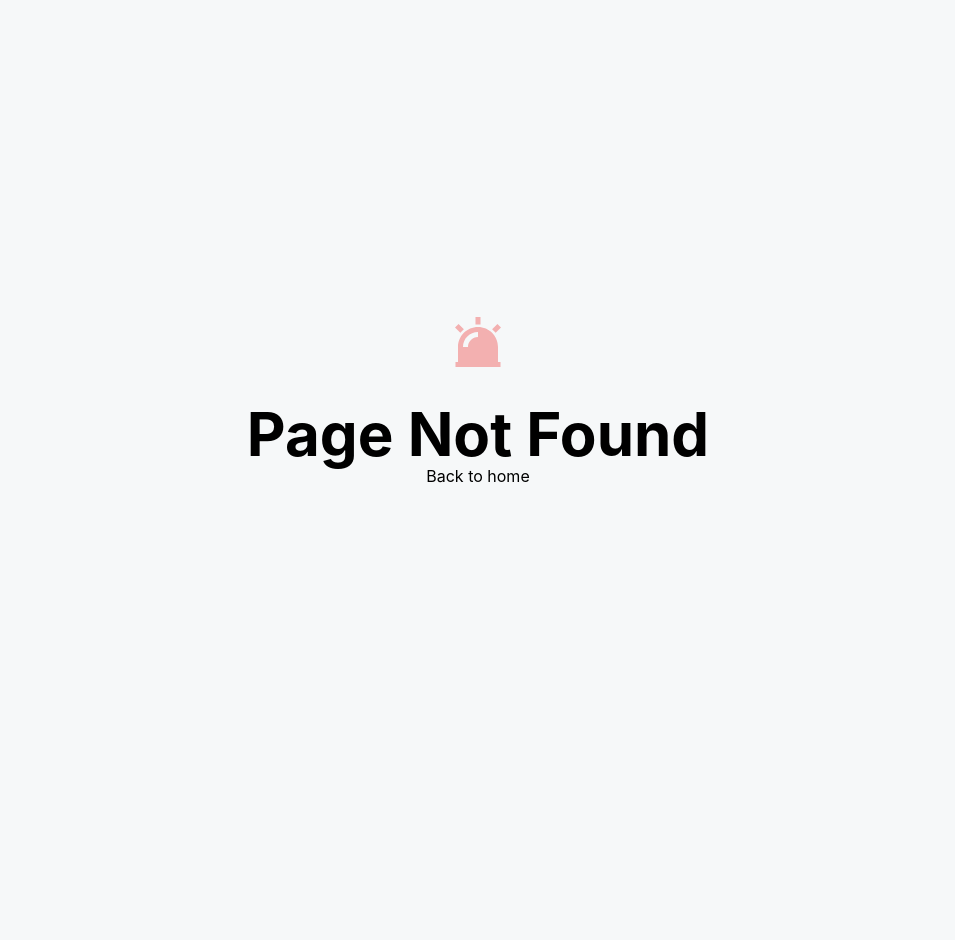
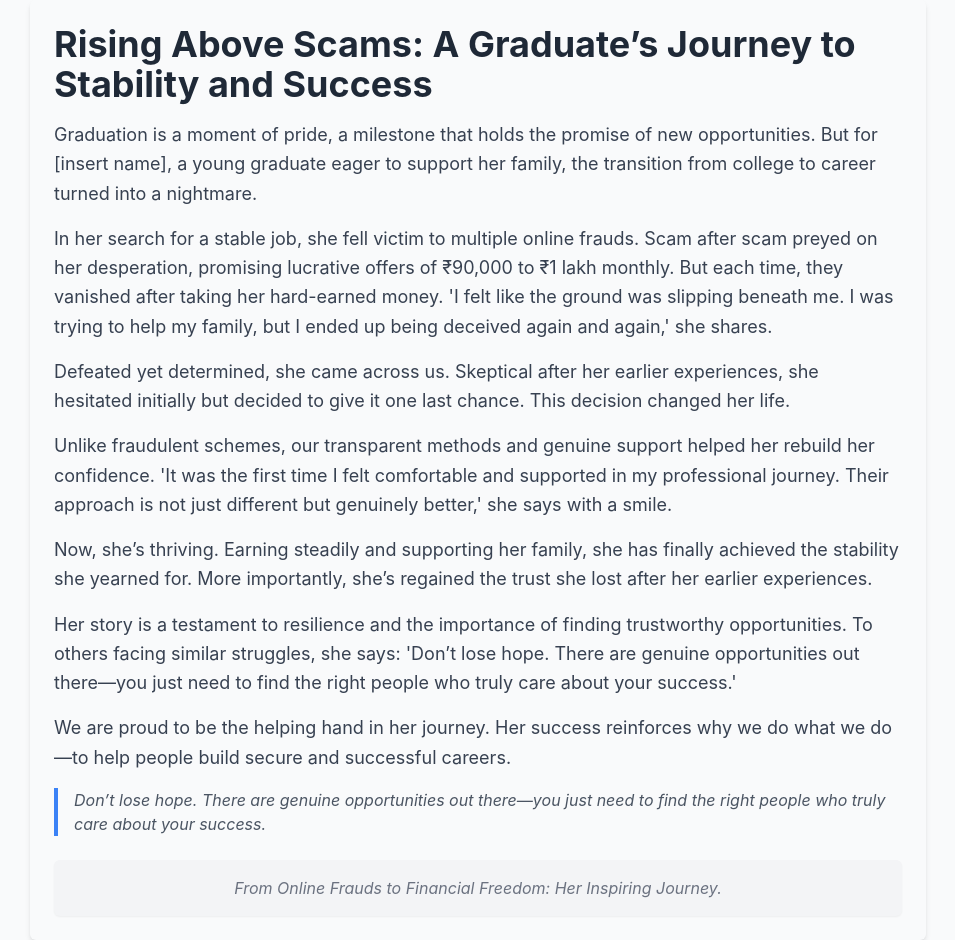
Before and after one commit to nadeemkhanrtm1/acheivers-org-2.0, a Next.js app: page /blog/graduate-overcoming-from-fraud-to-financial-freedom in a window 1280 px wide. Before the commit this address had no page. Shown: the whole page, without its empty margins (162-1117 px from the left). Before the commit the page ends 800 px from the top, so only its background shows below. Built offline with nearby package versions, Linux system fonts and the light colour scheme.

Commit message:
New Blogs Added

```diff
--- /dev/null
+++ b/src/app/blog/graduate-overcoming-from-fraud-to-financial-freedom/page.tsx
@@ -0,0 +1,60 @@
+import React from 'react';
+
+interface BlogProps {
+  title: string;
+  content: string[];
+  quote: string;
+  caption: string;
+}
+
+const BlogArticle: React.FC<BlogProps> = ({
+  title,
+  content,
+  quote,
+  caption,
+}) => {
+  return (
+    <div className='max-w-4xl mx-auto p-6 bg-white shadow-md rounded-md'>
+      <h1 className='text-2xl md:text-4xl font-bold text-gray-800 mb-4'>
+        {title}
+      </h1>
+      {content.map((paragraph, index) => (
+        <p key={index} className='text-gray-700 text-lg leading-relaxed mb-4'>
+          {paragraph}
+        </p>
+      ))}
+      <blockquote className='border-l-4 border-blue-500 pl-4 italic text-gray-600 mb-6'>
+        {quote}
+      </blockquote>
+      <div className='bg-gray-100 p-4 rounded-md shadow-sm'>
+        <p className='text-center text-gray-500 italic'>{caption}</p>
+      </div>
+    </div>
+  );
+};
+
+const BlogPage: React.FC = () => {
+  const article = {
+    title: 'Rising Above Scams: A Graduate’s Journey to Stability and Success',
+    content: [
+      'Graduation is a moment of pride, a milestone that holds the promise of new opportunities. But for [insert name], a young graduate eager to support her family, the transition from college to career turned into a nightmare.',
+      "In her search for a stable job, she fell victim to multiple online frauds. Scam after scam preyed on her desperation, promising lucrative offers of ₹90,000 to ₹1 lakh monthly. But each time, they vanished after taking her hard-earned money. 'I felt like the ground was slipping beneath me. I was trying to help my family, but I ended up being deceived again and again,' she shares.",
+      'Defeated yet determined, she came across us. Skeptical after her earlier experiences, she hesitated initially but decided to give it one last chance. This decision changed her life.',
+      "Unlike fraudulent schemes, our transparent methods and genuine support helped her rebuild her confidence. 'It was the first time I felt comfortable and supported in my professional journey. Their approach is not just different but genuinely better,' she says with a smile.",
+      'Now, she’s thriving. Earning steadily and supporting her family, she has finally achieved the stability she yearned for. More importantly, she’s regained the trust she lost after her earlier experiences.',
+      "Her story is a testament to resilience and the importance of finding trustworthy opportunities. To others facing similar struggles, she says: 'Don’t lose hope. There are genuine opportunities out there—you just need to find the right people who truly care about your success.'",
+      'We are proud to be the helping hand in her journey. Her success reinforces why we do what we do—to help people build secure and successful careers.',
+    ],
+    quote:
+      'Don’t lose hope. There are genuine opportunities out there—you just need to find the right people who truly care about your success.',
+    caption: 'From Online Frauds to Financial Freedom: Her Inspiring Journey.',
+  };
+
+  return (
+    <div className='min-h-screen bg-gray-50 flex items-center justify-center'>
+      <BlogArticle {...article} />
+    </div>
+  );
+};
+
+export default BlogPage;
```
